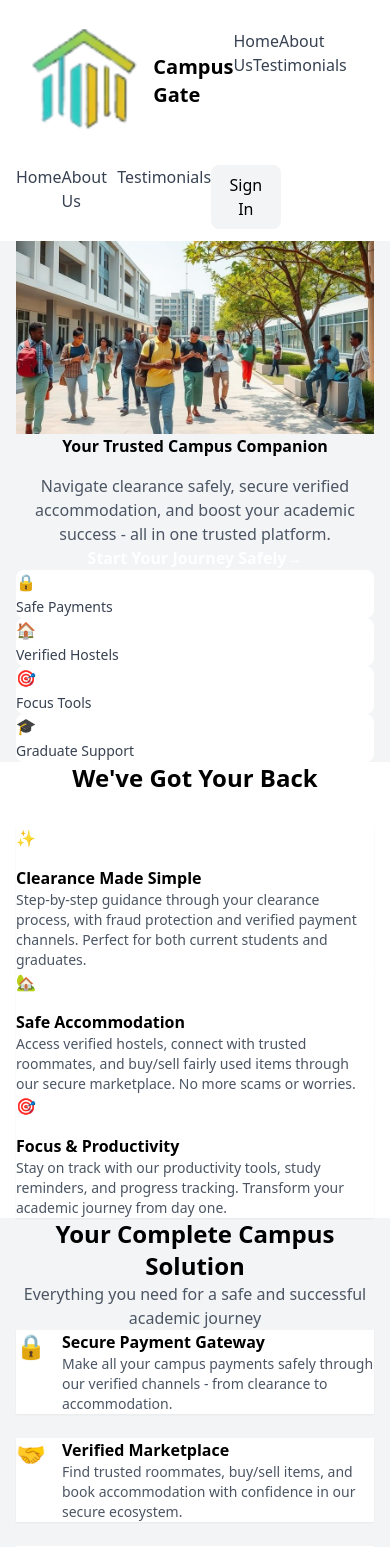
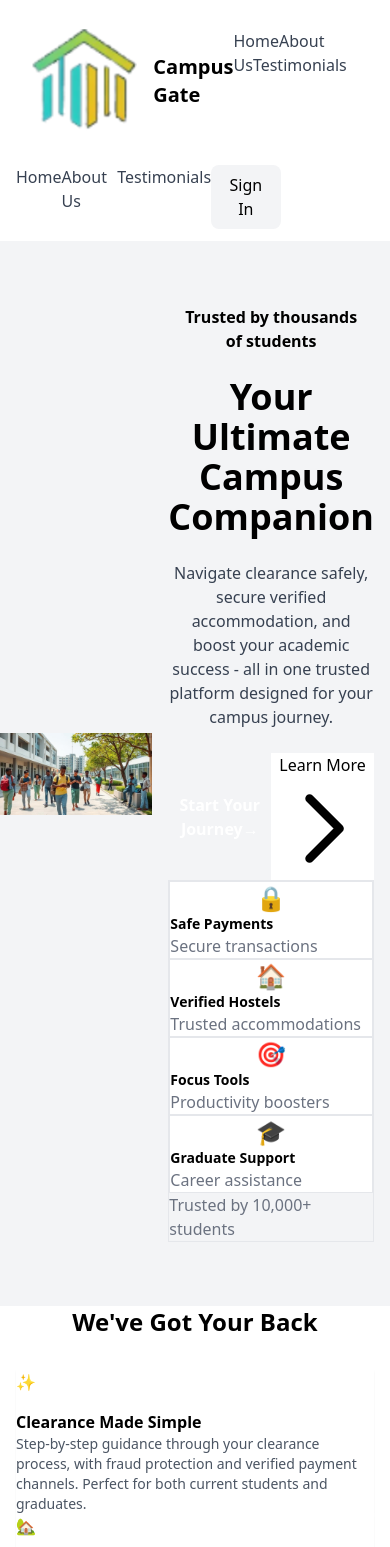
Before and after one commit to Ikehviky/campus_invation, a React (Vite) app: page / in a window 390 px wide. Shown: the top 1547 px of the page. Built offline with nearby package versions, Linux system fonts and the light colour scheme.

Commit message:
update on the hero section, singIn page

```diff
--- a/package.json
+++ b/package.json
@@ -10,12 +10,13 @@
     "preview": "vite preview"
   },
   "dependencies": {
+    "@react-oauth/google": "^0.12.1",
     "@supabase/supabase-js": "^2.38.0",
     "autoprefixer": "^10.4.15",
     "axios": "^1.7.9",
     "lucide-react": "^0.475.0",
-    "postcss": "^8.4.30",
     "react": "^18.3.1",
+    "react-auth-app": "file:",
     "react-dom": "^18.3.1",
     "react-icons": "^5.5.0",
     "react-router-dom": "^6.16.0",
--- a/src/main.jsx
+++ b/src/main.jsx
@@ -2,9 +2,12 @@ import React from 'react';
 import ReactDOM from 'react-dom/client';
 import App from './App';
 import './index.css';
+import { GoogleOAuthProvider } from '@react-oauth/google';
 
 ReactDOM.createRoot(document.getElementById('root')).render(
   <React.StrictMode>
-    <App />
-  </React.StrictMode>,
+    <GoogleOAuthProvider clientId="989593178144-dii2h9n4ea438m7q9vu9u2ugeun8fp4c.apps.googleusercontent.com">
+      <App />
+    </GoogleOAuthProvider>
+  </React.StrictMode>
 );
--- a/src/pages/About.jsx
+++ b/src/pages/About.jsx
@@ -210,12 +210,12 @@ export default function About() {
                         </div>
 
                         {/* Scroll Down Indicator */}
-                        <div className="absolute bottom-8 left-1/2 transform -translate-x-1/2 flex flex-col items-center animate-bounce">
+                        {/* <div className="absolute bottom-8 left-1/2 transform -translate-x-1/2 flex flex-col items-center animate-bounce">
                             <span className="text-sm text-emerald-700 mb-2">Discover our story</span>
                             <svg className="w-6 h-6 text-emerald-500" xmlns="http://www.w3.org/2000/svg" fill="none" viewBox="0 0 24 24" stroke="currentColor">
                                 <path strokeLinecap="round" strokeLinejoin="round" strokeWidth={2} d="M19 14l-7 7m0 0l-7-7m7 7V3" />
                             </svg>
-                        </div>
+                        </div> */}
                     </div>
                 </section>
 
--- a/src/pages/Home.jsx
+++ b/src/pages/Home.jsx
@@ -15,55 +15,89 @@ export default function Home() {
       </header>
 
       <main className="min-h-screen bg-gray-100">
-        {/* Updated Hero Section with Background Image */}
-        <section className="relative overflow-hidden px-4 md:px-6">
-          {/* Hero Background Image */}
+        {/* Revamped Hero Section with Enhanced Visual Appeal */}
+        <section className="relative overflow-hidden min-h-[90vh] flex items-center">
+          {/* Hero Background Image with Improved Styling */}
           <div className="absolute inset-0 w-full h-full">
             <img
               src="/assets/image/hero.jpeg"
               alt="Campus environment"
-              className="w-full h-full object-cover opacity-20 md:opacity-30"
+              className="w-full h-full object-cover opacity-40 md:opacity-50"
             />
-            <div className="absolute inset-0 bg-gradient-to-b from-black/30 via-white/0 to-gray-100/80"></div>
+
           </div>
 
-          <div className="container mx-auto relative z-10 pt-24 md:pt-32 pb-16 md:pb-20">
-            <div className="grid lg:grid-cols-2 gap-8 md:gap-12 items-center">
+          <div className="container mx-auto relative z-10 px-4 md:px-6 py-16 md:py-20">
+            <div className="grid lg:grid-cols-2 gap-10 md:gap-16 items-center">
               <div className="relative z-10 text-center lg:text-left">
-                <div className="animate-fade-in-up">
-                  <h1 className="text-3xl md:text-5xl font-bold leading-tight mb-4 md:mb-6 bg-gradient-to-r from-gray-900 via-emerald-900 to-teal-900 bg-clip-text text-transparent">
-                    Your Trusted Campus Companion
+                <div className="space-y-6 md:space-y-8 animate-fade-in-up">
+                  <div className="inline-block px-3 py-1 bg-emerald-50 bg-opacity-90 rounded-full mb-2 backdrop-blur-sm">
+                    <span className="text-xs md:text-sm font-semibold text-emerald-700 flex items-center">
+                      <span className="inline-block w-2 h-2 bg-emerald-500 rounded-full mr-2"></span>
+                      Trusted by thousands of students
+                    </span>
+                  </div>
+                  <h1 className="text-4xl md:text-6xl font-bold leading-tight bg-gradient-to-r from-gray-900 via-emerald-800 to-teal-700 bg-clip-text text-transparent">
+                    Your Ultimate <br className="hidden md:block" />
+                    <span className="relative inline-block">
+                      <span className="relative inline-block px-2 py-1 transform -skew-x-3 overflow-hidden">
+
+                        <span className="text-4xl md:text-6xl font-bold leading-tight bg-gradient-to-r from-gray-900 via-emerald-800 to-teal-700 bg-clip-text text-transparent">Campus Companion</span>
+                      </span>
+                      <div className="absolute -right-4 -top-4 w-8 h-8 bg-emerald-400/30 rounded-full filter blur-sm animate-ping opacity-75"></div>
+                    </span>
                   </h1>
-                  <p className="text-lg md:text-xl text-gray-600 mb-6 md:mb-8 leading-relaxed">
-                    Navigate clearance safely, secure verified accommodation, and boost your academic success - all in one trusted platform.
+                  <p className="text-lg md:text-xl text-gray-700 leading-relaxed max-w-xl">
+                    Navigate clearance safely, secure verified accommodation, and boost your academic success - all in one trusted platform designed for your campus journey.
                   </p>
-                  <Link to="/signup"
-                    className="group inline-flex items-center bg-gradient-to-r from-emerald-500 to-teal-500 text-white px-6 md:px-8 py-3 rounded-lg text-base md:text-lg font-semibold hover:shadow-xl transition-all duration-300 hover:scale-105">
-                    Start Your Journey Safely
-                    <span className="ml-2 transform group-hover:translate-x-1 transition-transform duration-300">→</span>
-                  </Link>
+                  <div className="flex flex-col sm:flex-row items-center justify-center lg:justify-start space-y-4 sm:space-y-0 sm:space-x-4 pt-2">
+                    <Link to="/signup"
+                      className="group w-full sm:w-auto inline-flex items-center justify-center bg-gradient-to-r from-emerald-600 to-teal-600 text-white px-8 py-4 rounded-xl text-base md:text-lg font-semibold hover:shadow-lg hover:shadow-emerald-500/20 transition-all duration-300 hover:scale-105">
+                      Start Your Journey
+                      <span className="ml-2 transform group-hover:translate-x-1 transition-transform duration-300">→</span>
+                    </Link>
+                    <Link to="/about"
+                      className="group w-full sm:w-auto inline-flex items-center justify-center bg-white border-2 border-emerald-100 text-emerald-700 px-8 py-3.5 rounded-xl text-base md:text-lg font-medium hover:bg-emerald-50 transition-all duration-300">
+                      Learn More
+                      <svg className="ml-2 w-5 h-5 group-hover:translate-x-1 transition-transform duration-300" fill="none" viewBox="0 0 24 24" stroke="currentColor">
+                        <path strokeLinecap="round" strokeLinejoin="round" strokeWidth="2" d="M9 5l7 7-7 7" />
+                      </svg>
+                    </Link>
+                  </div>
                 </div>
               </div>
 
-              {/* Updated Feature Cards */}
-              <div className="relative mt-8 lg:mt-0">
+              {/* Enhanced Feature Cards with Better Visual Impact */}
+              <div className="relative mt-12 lg:mt-0">
                 <div className="absolute -inset-4 bg-gradient-to-r from-emerald-200 to-teal-200 rounded-full blur-3xl opacity-30 animate-pulse" />
-                <div className="relative bg-white/80 backdrop-blur-lg rounded-2xl p-4 md:p-8 shadow-xl transform hover:scale-105 transition-all duration-300">
-                  <div className="grid grid-cols-2 gap-3 md:gap-6">
+                <div className="relative bg-white/90 backdrop-blur-lg rounded-2xl p-6 md:p-8 shadow-xl transform hover:scale-102 transition-all duration-300 border border-emerald-50/50">
+                  <div className="absolute -top-10 -right-10 w-20 h-20 bg-emerald-400/20 rounded-full filter blur-xl"></div>
+                  <div className="grid grid-cols-2 gap-4 md:gap-6">
                     {[
-                      { text: "Safe Payments", emoji: "🔒", color: "from-purple-500 to-indigo-500" },
-                      { text: "Verified Hostels", emoji: "🏠", color: "from-pink-500 to-rose-500" },
-                      { text: "Focus Tools", emoji: "🎯", color: "from-amber-500 to-orange-500" },
-                      { text: "Graduate Support", emoji: "🎓", color: "from-emerald-500 to-teal-500" }
+                      { text: "Safe Payments", emoji: "🔒", color: "from-purple-600 to-indigo-600", description: "Secure transactions" },
+                      { text: "Verified Hostels", emoji: "🏠", color: "from-pink-600 to-rose-600", description: "Trusted accommodations" },
+                      { text: "Focus Tools", emoji: "🎯", color: "from-amber-600 to-orange-600", description: "Productivity boosters" },
+                      { text: "Graduate Support", emoji: "🎓", color: "from-emerald-600 to-teal-600", description: "Career assistance" }
                     ].map((item, index) => (
                       <div key={index}
-                        className="group bg-white rounded-lg p-4 transform hover:-translate-y-2 transition-all duration-300 hover:shadow-lg">
-                        <div className={`text-3xl mb-2 bg-gradient-to-r ${item.color} bg-clip-text text-transparent group-hover:scale-110 transition-transform duration-300`}>
-                          {item.emoji}
+                        className="group bg-white rounded-xl p-5 transform hover:-translate-y-2 transition-all duration-300 hover:shadow-lg border border-gray-100 hover:border-emerald-100">
+                        <div className={`flex items-center justify-center w-12 h-12 mb-3 rounded-lg bg-gradient-to-r ${item.color} group-hover:scale-110 transition-transform duration-300`}>
+                          <span className="text-2xl text-white">{item.emoji}</span>
                         </div>
-                        <span className="text-sm md:text-base font-medium text-gray-700">{item.text}</span>
+                        <h3 className="text-sm md:text-base font-semibold text-gray-800 mb-1">{item.text}</h3>
+                        <p className="text-xs text-gray-500">{item.description}</p>
                       </div>
                     ))}
+                  </div>
+                  <div className="mt-6 pt-4 border-t border-gray-100">
+                    <div className="flex items-center justify-between">
+                      <div className="flex items-center space-x-1">
+                        <div className="w-2 h-2 bg-emerald-500 rounded-full"></div>
+                        <div className="w-2 h-2 bg-teal-500 rounded-full"></div>
+                        <div className="w-2 h-2 bg-cyan-500 rounded-full"></div>
+                      </div>
+                      <span className="text-xs font-medium text-gray-500">Trusted by 10,000+ students</span>
+                    </div>
                   </div>
                 </div>
               </div>
```
Also changed, not shown: src/pages/SignIn.jsx (+21 -6 lines), src/utils/supabase.js (+91 -5 lines), 1 other file (tests, documents, lock files or other folders).
